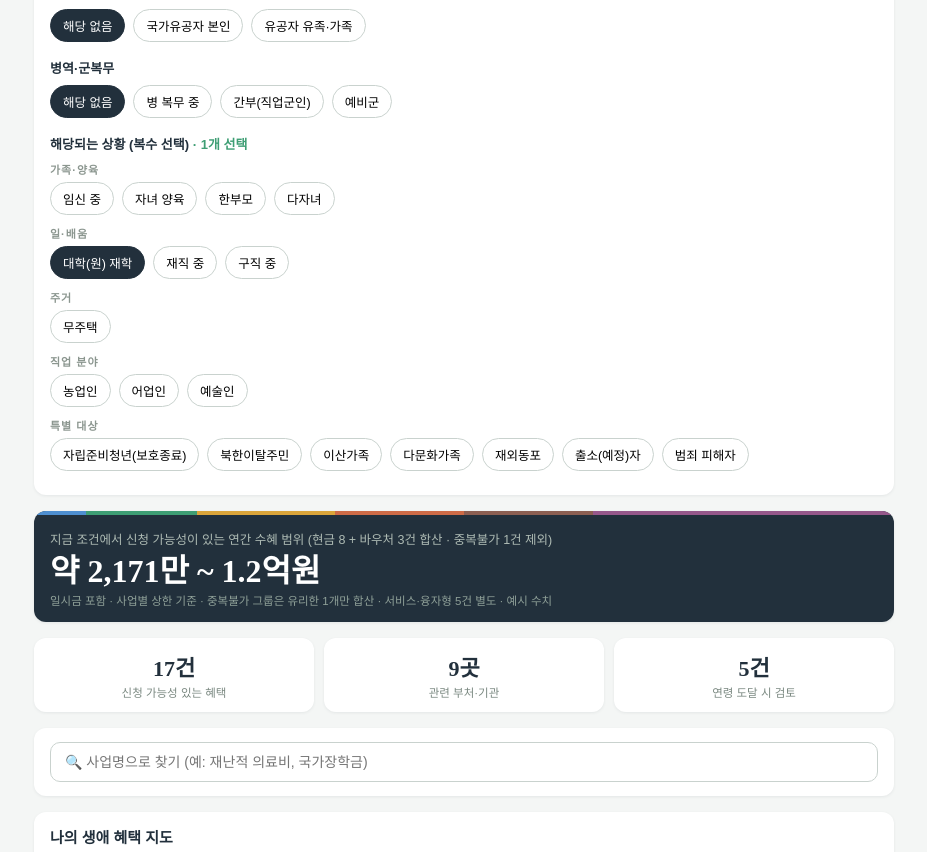
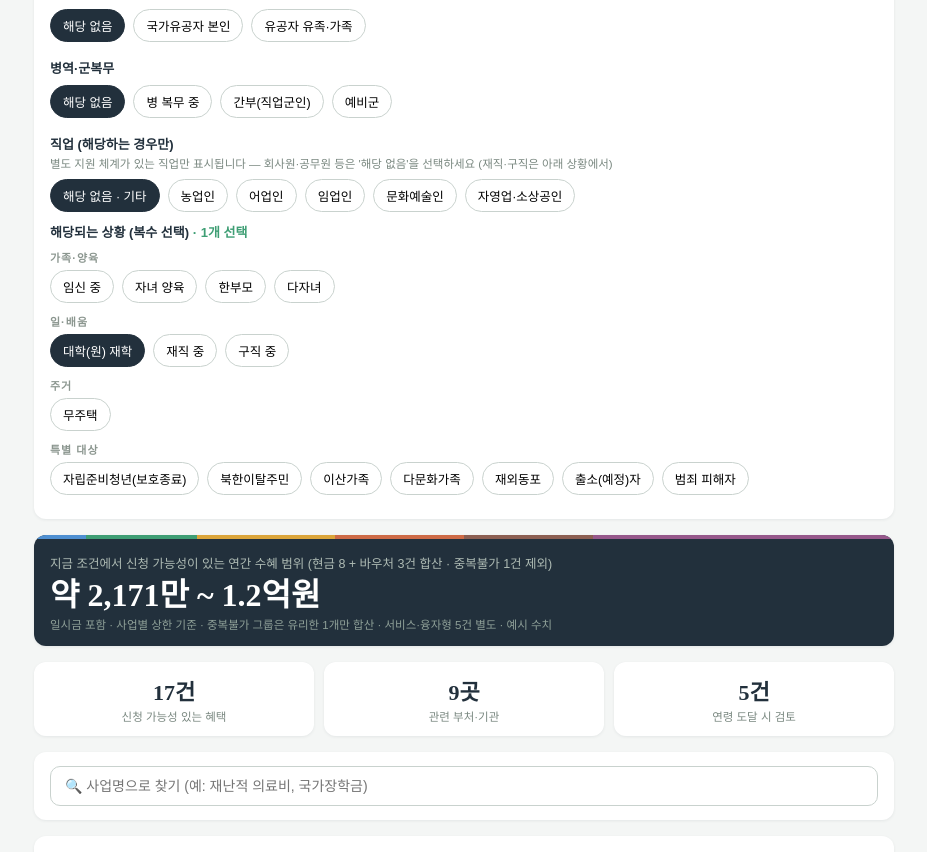
Before and after one commit to economistkyul/lifecycle-benefit-navigator, a React (Vite) app: page / in a window 1280 px wide. Shown: the part 905-1757 px from the top of the page, without its empty margins (176-1103 px from the left). Built offline with nearby package versions, Linux system fonts and the light colour scheme.

Commit message:
Update LifecycleBenefitNavigator.jsx

```diff
--- a/src/LifecycleBenefitNavigator.jsx
+++ b/src/LifecycleBenefitNavigator.jsx
@@ -31,11 +31,21 @@ const INCOME_LEVELS = [
   { id: "unknown", label: "잘 모르겠어요", rank: 3, ratio: null },
 ];
 
+/* 직업: 혜택 체계가 별도로 존재하는 직업만 선택지로 제공 — 그 외는 '해당 없음(기타)' */
+const JOBS = [
+  { id: "none", label: "해당 없음 · 기타" },
+  { id: "farmer", label: "농업인" },
+  { id: "fisher", label: "어업인" },
+  { id: "forester", label: "임업인" },
+  { id: "artist", label: "문화예술인" },
+  { id: "biz", label: "자영업·소상공인" },
+];
+const JOB_TAG = { farmer: "농업인", fisher: "어업인", forester: "임업인", artist: "예술인" };
+
 const TAG_GROUPS = [
   { group: "가족·양육", items: ["임신 중", "자녀 양육", "한부모", "다자녀"] },
   { group: "일·배움", items: ["대학(원) 재학", "재직 중", "구직 중"] },
   { group: "주거", items: ["무주택"] },
-  { group: "직업 분야", items: ["농업인", "어업인", "예술인"] },
   { group: "특별 대상", items: ["자립준비청년(보호종료)", "북한이탈주민", "이산가족", "다문화가족", "재외동포", "출소(예정)자", "범죄 피해자"] },
 ];
 
@@ -203,6 +213,7 @@ const BENEFITS = [
   { id: 191, name: "장애인기업 지원(장애인기업확인 등)", ministry: "중소벤처기업부", audience: "biz", disability: "any", sizes: ["예비창업자", "소상공인", "중소기업"], ageMin: 19, ageMax: 100, incomeCap: 5, vtype: "grant", valMin: 100, valMax: 3000, amount: "공공판로·창업·자금 우대", desc: "장애인이 소유·경영하는 기업의 창업·판로·경영 종합 지원", channel: "장애인기업종합지원센터", portal: "정부24", budget: "장애인기업육성 138억원 ('26 열린재정)", src: true, law: "장애인기업활동촉진법", brackets: [["장애인기업 확인서", "공공기관 의무구매 1% 판로 우대"], ["창업 지원", "창업점포·사업화 자금(예시)"], ["경영 지원", "자금·기술 컨설팅"]] },
   { id: 192, name: "중소기업협동조합 육성", ministry: "중소벤처기업부", audience: "biz", sizes: ["소상공인", "중소기업"], ageMin: 19, ageMax: 100, incomeCap: 5, vtype: "grant", valMin: 0, valMax: 0, amount: "공동사업 지원", desc: "동종 업종 협동조합 결성 시 공동구매·공동판매 등 공동사업 지원", channel: "중소기업중앙회", portal: "정부24", budget: "175억원 ('26 열린재정)", src: true, law: "중소기업협동조합법", brackets: [["공동사업", "공동구매·물류·판로 지원"], ["조합 결성", "설립 컨설팅"]] },
   { id: 200, name: "주거안정장학금", ministry: "교육부", ageMin: 19, ageMax: 39, incomeCap: 1, reqTags: ["대학(원) 재학"], vtype: "cash", valMin: 240, valMax: 240, amount: "월 20만원", desc: "원거리 대학 진학 기초·차상위 대학생의 주거비 부담 경감", channel: "한국장학재단", portal: "한국장학재단", budget: "175억원 ('26 사업설명자료 검증)", src: true, law: "한국장학재단 설립 등에 관한 법률", brackets: [["대상", "원거리 진학 기초·차상위 대학생"], ["지원", "월 20만원 주거비"]] },
+  { id: 210, name: "임업직불금", ministry: "산림청", ageMin: 19, ageMax: 100, incomeCap: 5, reqTags: ["임업인"], vtype: "cash", valMin: 130, valMax: 500, amount: "소규모임가 130만원 등", desc: "임야 대상 임업·산림 공익직불 (농업 공익직불의 산림판)", channel: "지자체 산림부서·산림청", portal: "정부24", budget: "산림청 파일 반영 대기 (예시, 약 600억원 규모)", law: "임업·산림 공익직불법", brackets: [["소규모임가 직불", "가구당 연 130만원(예시)"], ["면적직불", "임야 면적 구간별 단가(예시)"], ["요건", "임야 소재 임업경영체 등록"]] },
   { id: 33, name: "해산·장제급여", ministry: "보건복지부", ageMin: 0, ageMax: 100, incomeCap: 0, vtype: "cash", valMin: 70, valMax: 80, valNote: "일시금", amount: "해산 70만·장제 80만원", desc: "수급자 출산 시 해산급여, 사망 시 장제급여 — 탄생부터 삶의 마지막까지", channel: "행정복지센터", portal: "복지로", budget: "519억원 ('26 열린재정·사업설명자료 검증)", src: true, law: "국민기초생활보장법", brackets: [["해산급여 (출산 시)", "70만원 ('26 2-1 검증)"], ["장제급여 (사망 시)", "1구당 80만원 ('26 2-1 검증)"]] },
 ];
 
@@ -244,6 +255,7 @@ export default function LifecycleBenefitNavigator() {
   const [income, setIncome] = useState("mid100");
   const [household, setHousehold] = useState(1);
   const [childCount, setChildCount] = useState(0);
+  const [job, setJob] = useState("none");
   const [disability, setDisability] = useState("none");
   const [vet, setVet] = useState("none");
   const [mil, setMil] = useState("none");
@@ -295,6 +307,7 @@ export default function LifecycleBenefitNavigator() {
   const tagsEff = [...tags];
   if (childCount >= 1 && !tagsEff.includes("자녀 양육")) tagsEff.push("자녀 양육");
   if (childCount >= 2 && !tagsEff.includes("다자녀")) tagsEff.push("다자녀");
+  if (JOB_TAG[job] && !tagsEff.includes(JOB_TAG[job])) tagsEff.push(JOB_TAG[job]);
 
   const matchesProfile = (b) => {
     if ((b.audience || "personal") !== audience) return false;
@@ -330,7 +343,7 @@ export default function LifecycleBenefitNavigator() {
     return true;
   };
 
-  const profileMatched = useMemo(() => BENEFITS.filter(matchesProfile), [income, tags, childCount, gender, disability, vet, mil, region, audience, bizSize, bizTags]);
+  const profileMatched = useMemo(() => BENEFITS.filter(matchesProfile), [income, tags, childCount, job, gender, disability, vet, mil, region, audience, bizSize, bizTags]);
   const nowEligible = profileMatched.filter((b) => age >= b.ageMin && age <= b.ageMax);
   const upcoming = profileMatched.filter((b) => b.ageMin > age).sort((a, b) => a.ageMin - b.ageMin);
   const ministries = new Set(nowEligible.map((b) => b.ministry));
@@ -391,7 +404,7 @@ export default function LifecycleBenefitNavigator() {
 
       <header style={{ padding: "28px 20px 18px", maxWidth: 860, margin: "0 auto" }}>
         <div style={{ display: "flex", alignItems: "center", gap: 8, marginBottom: 6 }}>
-          <span style={{ fontSize: 11, letterSpacing: 2, background: "#22303C", color: "#fff", padding: "3px 8px", borderRadius: 4 }}>DEMO v3.4</span>
+          <span style={{ fontSize: 11, letterSpacing: 2, background: "#22303C", color: "#fff", padding: "3px 8px", borderRadius: 4 }}>DEMO v3.5</span>
           <span style={{ fontSize: 12, color: "#7A8880" }}>예시 데이터 · 실제 요건과 다를 수 있음</span>
           <button onClick={() => setBigText(!bigText)}
             style={{ marginLeft: "auto", fontSize: 12, fontWeight: 800, padding: "4px 10px", borderRadius: 999, border: "1px solid #C9D2CE", background: bigText ? "#22303C" : "#fff", color: bigText ? "#fff" : "#5B6A63", cursor: "pointer" }}>
@@ -539,6 +552,24 @@ export default function LifecycleBenefitNavigator() {
               </button>
             ))}
           </div>
+
+          <div className="flabel" style={{ marginBottom: 2 }}>직업 (해당하는 경우만)</div>
+          <div style={{ fontSize: 11.5, color: "#7A8880", marginBottom: 8 }}>
+            별도 지원 체계가 있는 직업만 표시됩니다 — 회사원·공무원 등은 '해당 없음'을 선택하세요 (재직·구직은 아래 상황에서)
+          </div>
+          <div style={{ display: "flex", flexWrap: "wrap", gap: 8, marginBottom: 6 }}>
+            {JOBS.map((j) => (
+              <button key={j.id} className={`chip ${job === j.id ? "on" : ""}`} onClick={() => setJob(j.id)}>{j.label}</button>
+            ))}
+          </div>
+          {job === "biz" && (
+            <div style={{ fontSize: 12, color: "#3C4A44", background: "#F2F7F4", borderRadius: 8, padding: "8px 12px", marginBottom: 10 }}>
+              자영업·소상공인 대상 지원(정책자금·희망리턴 등)은 상단
+              <button onClick={() => setAudience("biz")} style={{ margin: "0 4px", padding: "2px 8px", borderRadius: 999, border: "none", background: "#22303C", color: "#fff", fontSize: 11.5, fontWeight: 800, cursor: "pointer" }}>사업주·창업·기업</button>
+              탭에 모여 있습니다. 개인 자격 혜택(근로장려금 등)은 이 탭에서 계속 확인하세요.
+            </div>
+          )}
+          <div style={{ marginBottom: 10 }} />
 
           <div className="flabel">해당되는 상황 (복수 선택){tags.length > 0 && <span style={{ color: "#3E9E74" }}> · {tags.length}개 선택</span>}</div>
           {tags.includes("재직 중") && tags.includes("구직 중") && (
```
